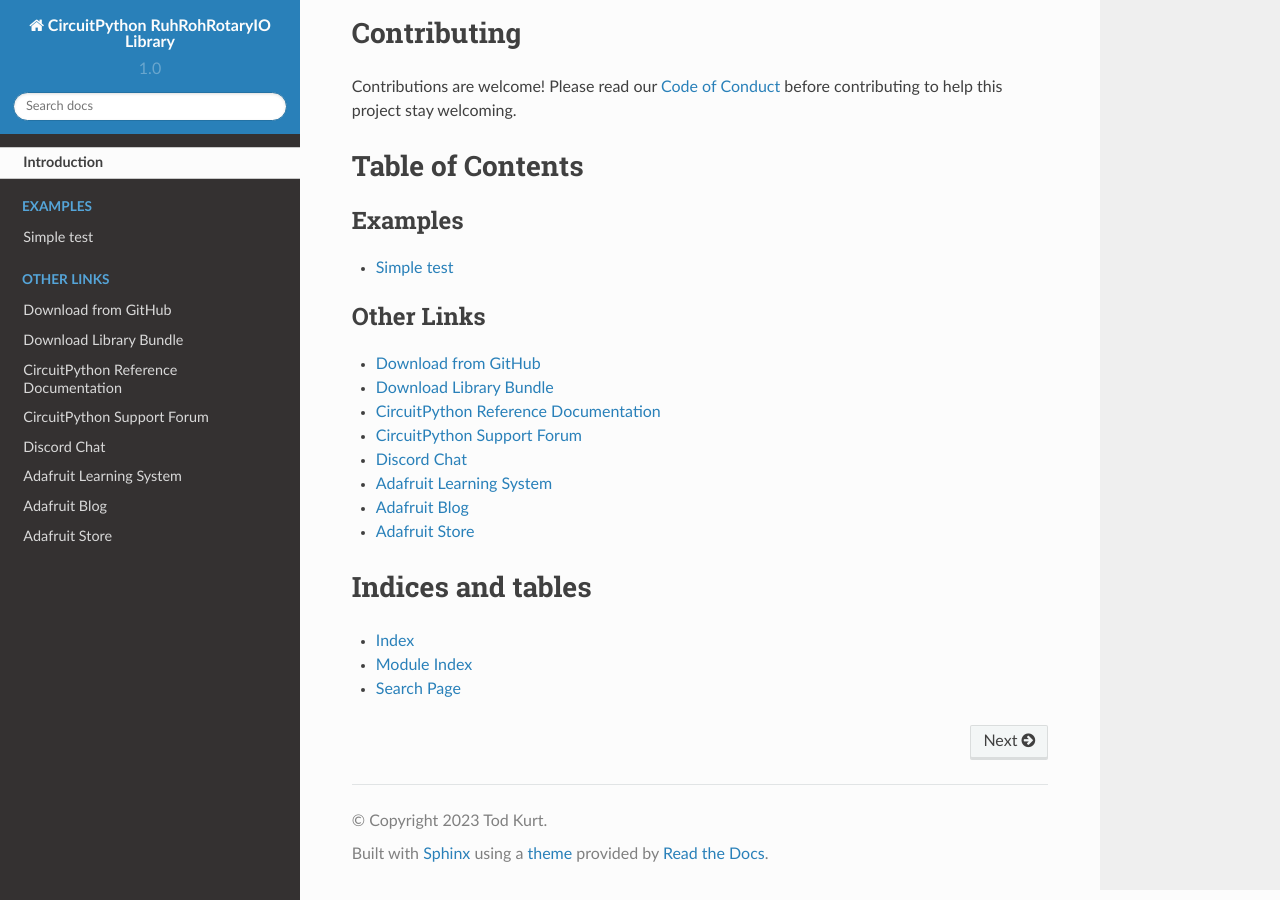
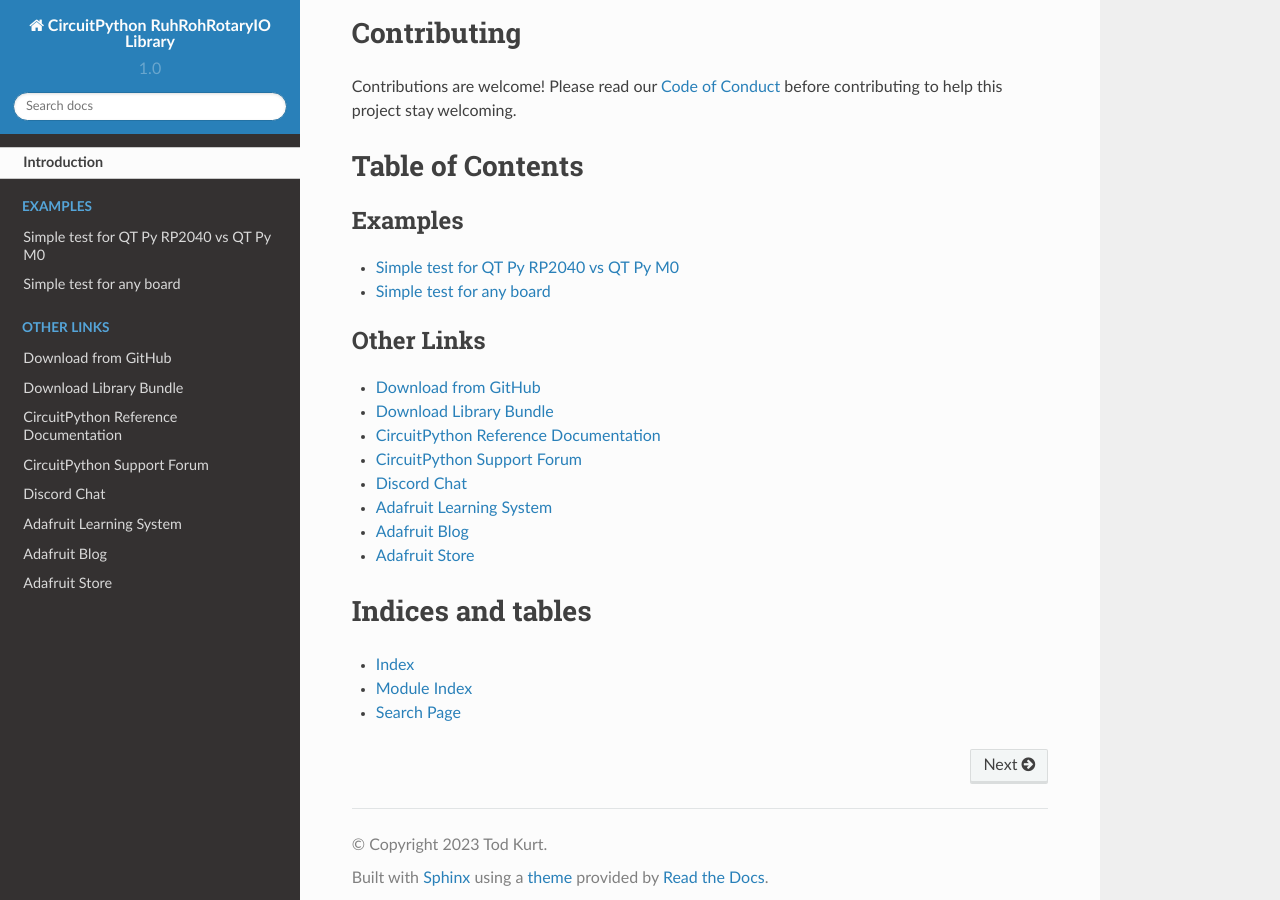
Before and after one commit to todbot/CircuitPython_RuhRohRotaryIO, a Sphinx documentation site: the page built from docs/index.rst, in a window 1280 px wide and 900 px high, scrolled down 2173 px. Built offline with Sphinx 7.4.7 and the Read the Docs theme 2.0.0, drawn with Linux system fonts in a browser that asks for light colours.

Commit message:
added second example

```diff
--- a/docs/examples.rst
+++ b/docs/examples.rst
@@ -1,8 +1,17 @@
-Simple test
-------------
+Simple test for QT Py RP2040 vs QT Py M0
+----------------------------------------
 
-Ensure your device works with this simple test.
+This example explicitly checks to see if the board is an RP2040-variant.
 
 .. literalinclude:: ../examples/ruhrohrotaryio_simpletest.py
     :caption: examples/ruhrohrotaryio_simpletest.py
     :linenos:
+
+Simple test for any board
+-------------------------
+
+This example first tries ``rotaryio`` and if that fail tries ``ruhrohrotaryio``.
+
+.. literalinclude:: ../examples/ruhrohrotaryio_workanywhere.py
+    :caption: examples/ruhrohrotaryio_workanywhere.py
+    :linenos:
```
Also changed, not shown: 1 other file.
